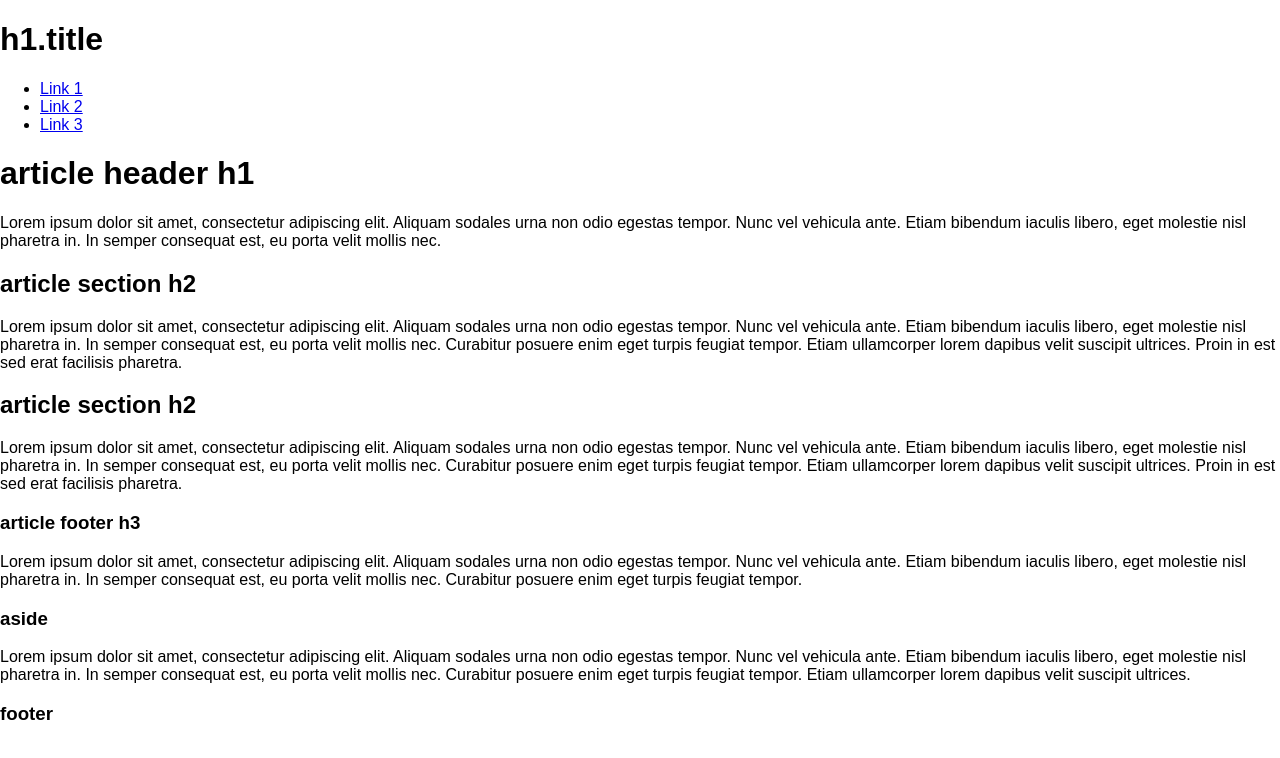
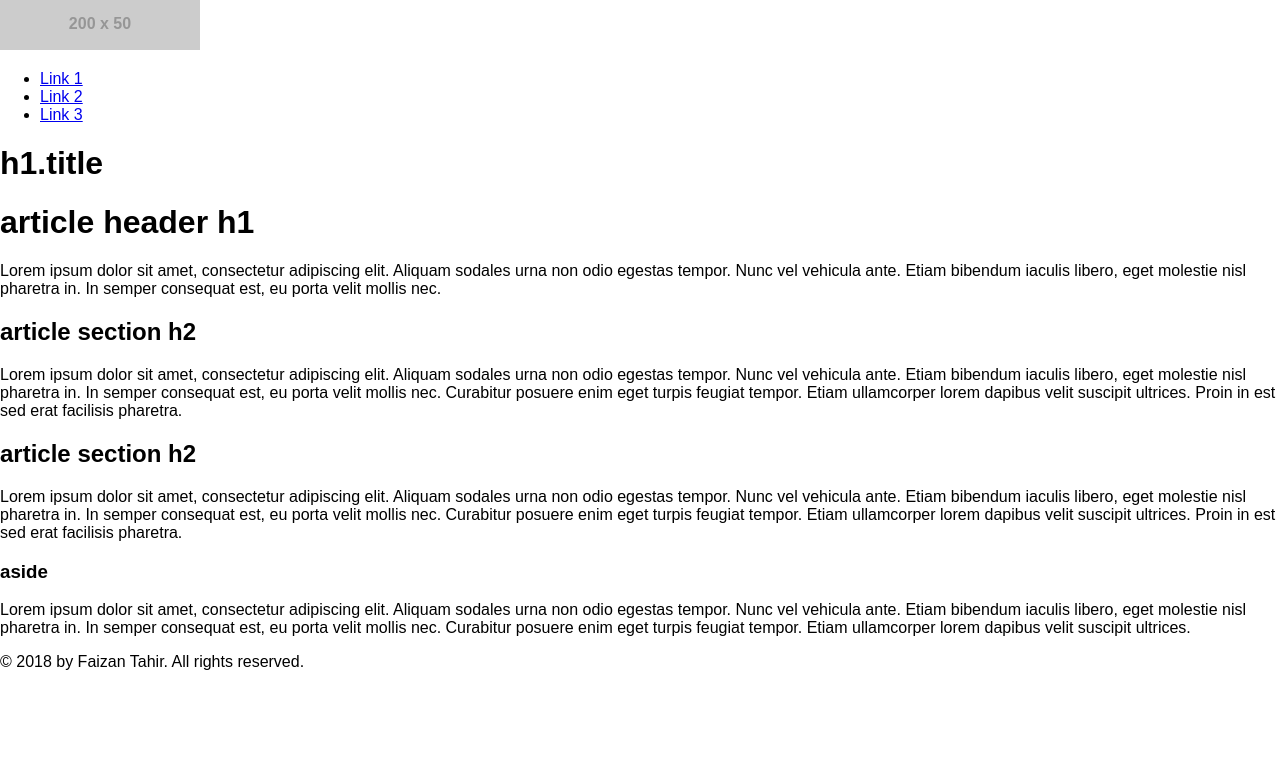
Before and after one commit to F-Tahir/HTML5Template, a plain HTML site: page index.html in a window 1280 px wide. Drawn offline with Linux system fonts and the light colour scheme; placeholder pictures from the web are drawn by us.

Commit message:
Made changes to the html template

```diff
--- a/index.html
+++ b/index.html
@@ -19,9 +19,9 @@
             <p class="browserupgrade">You are using an <strong>outdated</strong> browser. Please <a href="http://browsehappy.com/">upgrade your browser</a> to improve your experience.</p>
         <![endif]-->
 
-    <header>
-        <h1>h1.title</h1>
+    <!-- Can optionally be placed in the header tag below, this is personal preference. MDN endorses both ways. Shouldn't vary between webpages. -->
     <nav>
+        <img src="http://via.placeholder.com/200x50" alt="Template Website Logo">
         <ul>
             <li>
                 <a href="#">Link 1</a>
@@ -34,16 +34,22 @@
             </li>
         </ul>
     </nav>
+
+    <!-- Usually a big strip on the top of the page with a header and/or image product (i.e. a product landing page). Can also be above the navigation bar -->
+    <header>
+        <h1>h1.title</h1>
     </header>
 
+    <!-- Main content of page starts here. The content in the main tag should contain most of the UNIQUE content of the given webpage and will vary between pages-->
     <main>
+        <!-- Article element specifies independent, self-contained content and can consist of "sections", which is a thematic grouping of content-->
         <article>
             <header>
                 <h1>article header h1</h1>
-                <p>Lorem ipsum dolor sit amet, consectetur adipiscing elit. Aliquam sodales urna non odio egestas tempor. Nunc
-                    vel vehicula ante. Etiam bibendum iaculis libero, eget molestie nisl pharetra in. In semper consequat
-                    est, eu porta velit mollis nec.</p>
             </header>
+            <p>Lorem ipsum dolor sit amet, consectetur adipiscing elit. Aliquam sodales urna non odio egestas tempor. Nunc vel
+                vehicula ante. Etiam bibendum iaculis libero, eget molestie nisl pharetra in. In semper consequat est, eu
+                porta velit mollis nec.</p>
             <section>
                 <h2>article section h2</h2>
                 <p>Lorem ipsum dolor sit amet, consectetur adipiscing elit. Aliquam sodales urna non odio egestas tempor. Nunc
@@ -58,12 +64,6 @@
                     est, eu porta velit mollis nec. Curabitur posuere enim eget turpis feugiat tempor. Etiam ullamcorper
                     lorem dapibus velit suscipit ultrices. Proin in est sed erat facilisis pharetra.</p>
             </section>
-            <footer>
-                <h3>article footer h3</h3>
-                <p>Lorem ipsum dolor sit amet, consectetur adipiscing elit. Aliquam sodales urna non odio egestas tempor. Nunc
-                    vel vehicula ante. Etiam bibendum iaculis libero, eget molestie nisl pharetra in. In semper consequat
-                    est, eu porta velit mollis nec. Curabitur posuere enim eget turpis feugiat tempor.</p>
-            </footer>
         </article>
 
         <aside>
@@ -76,9 +76,10 @@
     </main>
 
     <footer>
-        <h3>footer</h3>
+        <p>&copy; 2018 by Faizan Tahir. All rights reserved.</p>
     </footer>
 
+    <!-- All scripts should be loaded AFTER main page is loaded. -->
     <script src="js/main.js"></script>
 </body>
 
```
Lines whose indentation alone changed are shown as unchanged.
